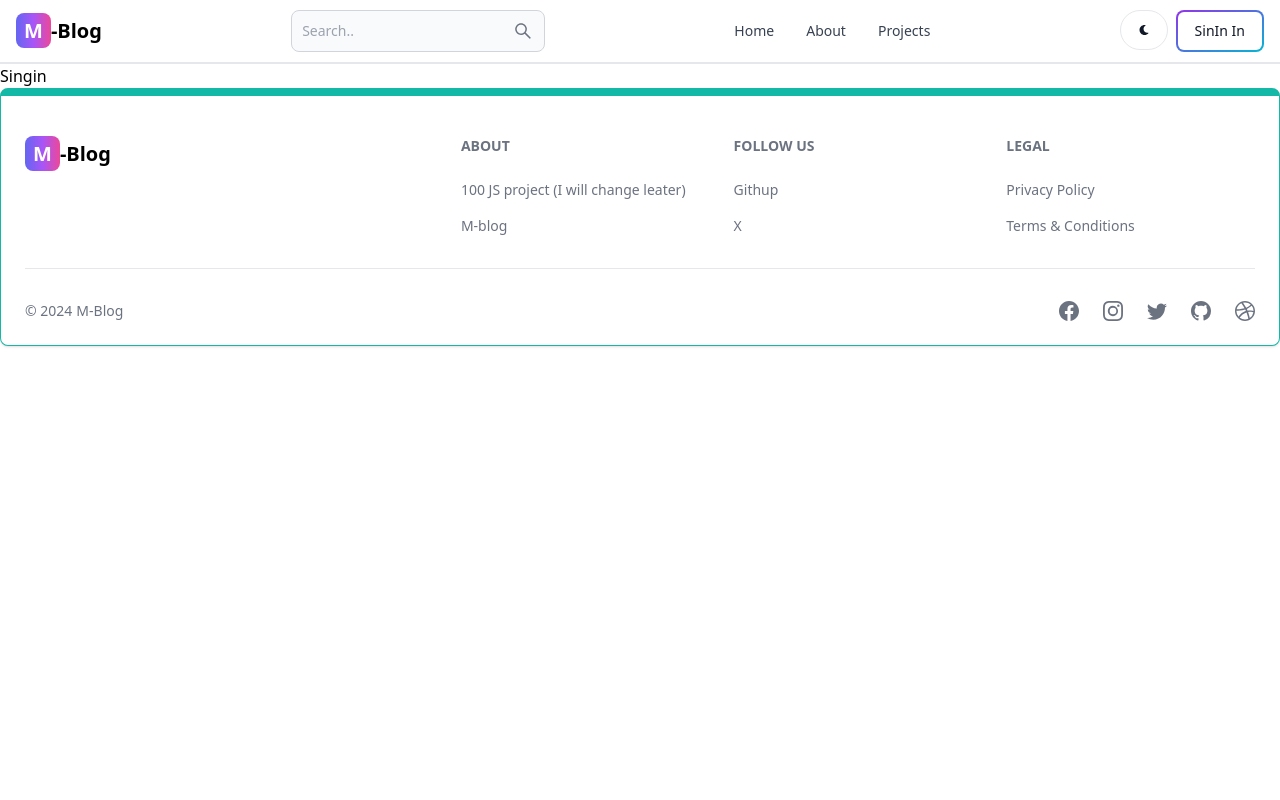
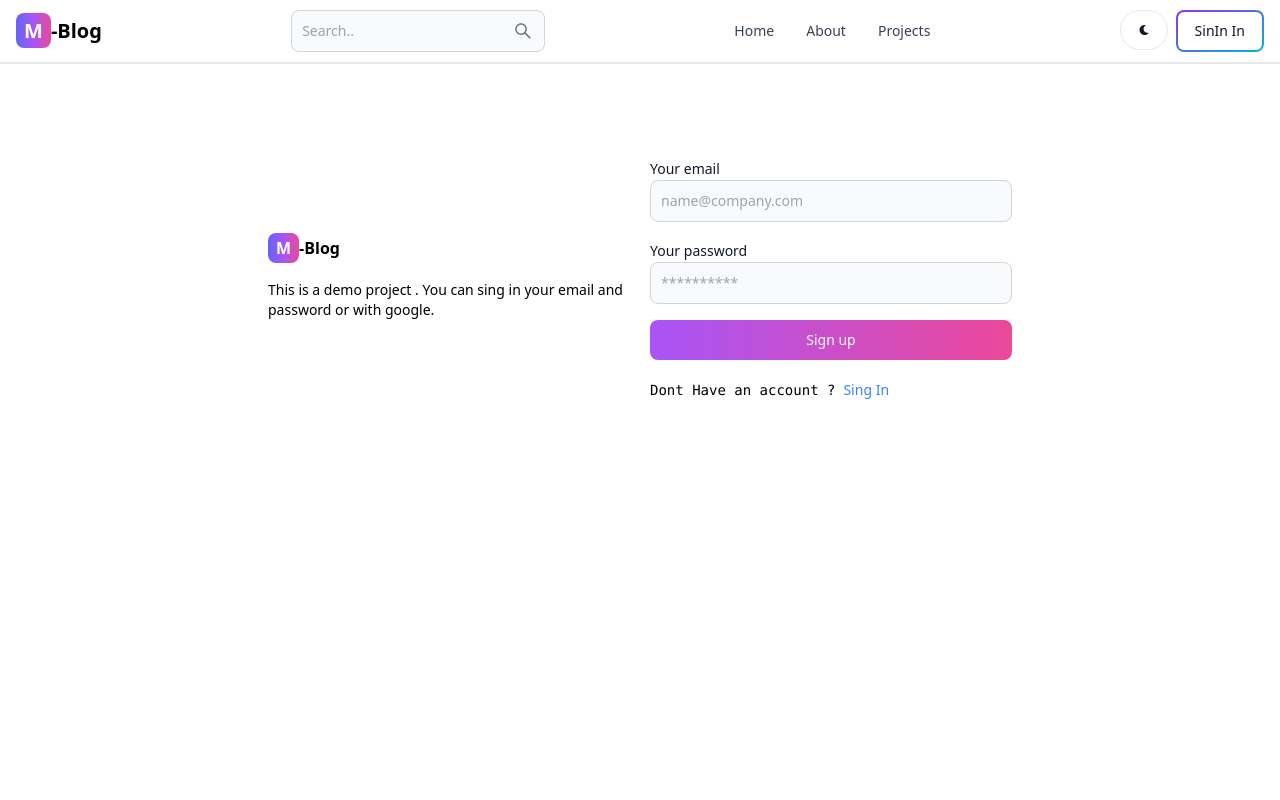
Before and after one commit to Mehebub24/m-blog, a React (Vite) app in the folder client/: page /Singin in a window 1280 px wide. Shown: the top 800 px of the page. Built offline with nearby package versions, Linux system fonts and the light colour scheme.

Commit message:
create a signin page

```diff
--- a/client/src/components/Header.jsx
+++ b/client/src/components/Header.jsx
@@ -28,7 +28,7 @@
         <Button className="w-12 h-10 hidden sm:inline " color="gray" pill>
             <FaMoon />
         </Button>
-        <Link to='/sing-in'>
+        <Link to='/singin'>
             <Button gradientDuoTone="purpleToBlue" outline>
                 SinIn In
             </Button>
--- a/client/src/page/Singin.jsx
+++ b/client/src/page/Singin.jsx
@@ -1,5 +1,110 @@
-export default function Singin() {
+import { Link ,useNavigate} from "react-router-dom";
+import {Label, TextInput,Button, Alert, Spinner} from 'flowbite-react'
+import { useState } from "react";
+
+
+
+export default function Signin() {
+  const [formData,setFormData] = useState({});
+  const[errorMessage,setErrorMessage] = useState(null);
+  const[loading,setLoading] = useState(false);
+  const navigate = useNavigate();
+
+  const handleChange = (e) =>{
+  setFormData({...formData,[e.target.id]:e.target.value.trim()});
+  //trim is creating a error when someone put space in front value
+  }
+
+  const handleSubmit = async(e)=>{
+      e.preventDefault();
+      if(!formData.email ||!formData.password){
+        return setErrorMessage("Please fill out all fields")
+      }
+      try {
+        setLoading(true);
+        setErrorMessage(null);
+        const res = await fetch('/api/auth/signin',{
+          method:'POST',
+          headers:{'Content-Type':'application/json'},
+          body: JSON.stringify(formData)
+        });
+       const data = await res.json();
+       if(data.success === false){
+        return setErrorMessage(data.message);
+      }
+      setLoading(false);
+      if(res.ok){
+        navigate('/');
+        }
+      } catch (error) {
+        setErrorMessage(error.message);
+        setLoading(false);
+      }
+  };
+
+
+
   return (
-    <div>Singin</div>
+    <div className="min-h-screen mt-20">
+      <div className="flex p-3 max-w-3xl mx-auto flex-col md:flex-row md:items-center gap-5">
+        {/*left*/}
+        <div className="flex-1">
+        <Link to='/' className="font-bold dark:text-whitetext-4xl">
+               <span className="px-2 py-1 bg-gradient-to-r from-indigo-500 via-purple-500 to-pink-500 rounded-lg text-white">
+               M
+             </span>-Blog
+         </Link>
+         <p className="text-sm mt-5">
+          This is a demo project . You can sing in your email and password or with google.
+         </p>
+        </div>
+        {/*right*/}
+        <div className="flex-1">
+          <form className="flex flex-col gap-4" onSubmit={handleSubmit}>
+            <div>
+             <Label value="Your email"/>
+              <TextInput
+                type="email"
+                placeholder="name@company.com"
+                id='email'
+                onChange={handleChange}
+              />
+            </div>
+            <div>
+             <Label value="Your password"/>
+              <TextInput
+                type="password"
+                placeholder="**********"
+                id='password'
+                onChange={handleChange}
+              />
+            </div>
+            <Button type="submit" gradientDuoTone='purpleToPink' className="" disabled={loading}>
+              {
+                loading ?(
+                  <>
+                  <Spinner size='sm'/>
+                  <span className="pl-3">Loding..</span>
+                  </>
+                ) : "Sign up"
+              }
+            </Button>
+          </form>
+          <div className="flex gap-2 text-sm mt-5">
+            <samp>Dont Have an account ?</samp>
+            <Link to='/singup' className="text-blue-500">
+            Sing In
+            </Link>
+          </div>
+          {
+            errorMessage &&(
+              <Alert className="mt-5" color='failure'>
+                    {errorMessage}
+              </Alert>
+            )
+          }
+        </div>
+      </div>
+    </div>
   )
 }
--- a/client/src/page/Singup.jsx
+++ b/client/src/page/Singup.jsx
@@ -34,7 +34,7 @@
       }
       setLoading(false);
       if(res.ok){
-        navigate('/sign-in');
+        navigate('/signin');
         }
       } catch (error) {
         setErrorMessage(error.message);
@@ -101,7 +101,7 @@
           </form>
           <div className="flex gap-2 text-sm mt-5">
             <samp>Have an accoutny? </samp>
-            <Link to='/sign-in' className="text-blue-500">
+            <Link to='/singin' className="text-blue-500">
             Sing In
             </Link>
           </div>
```
